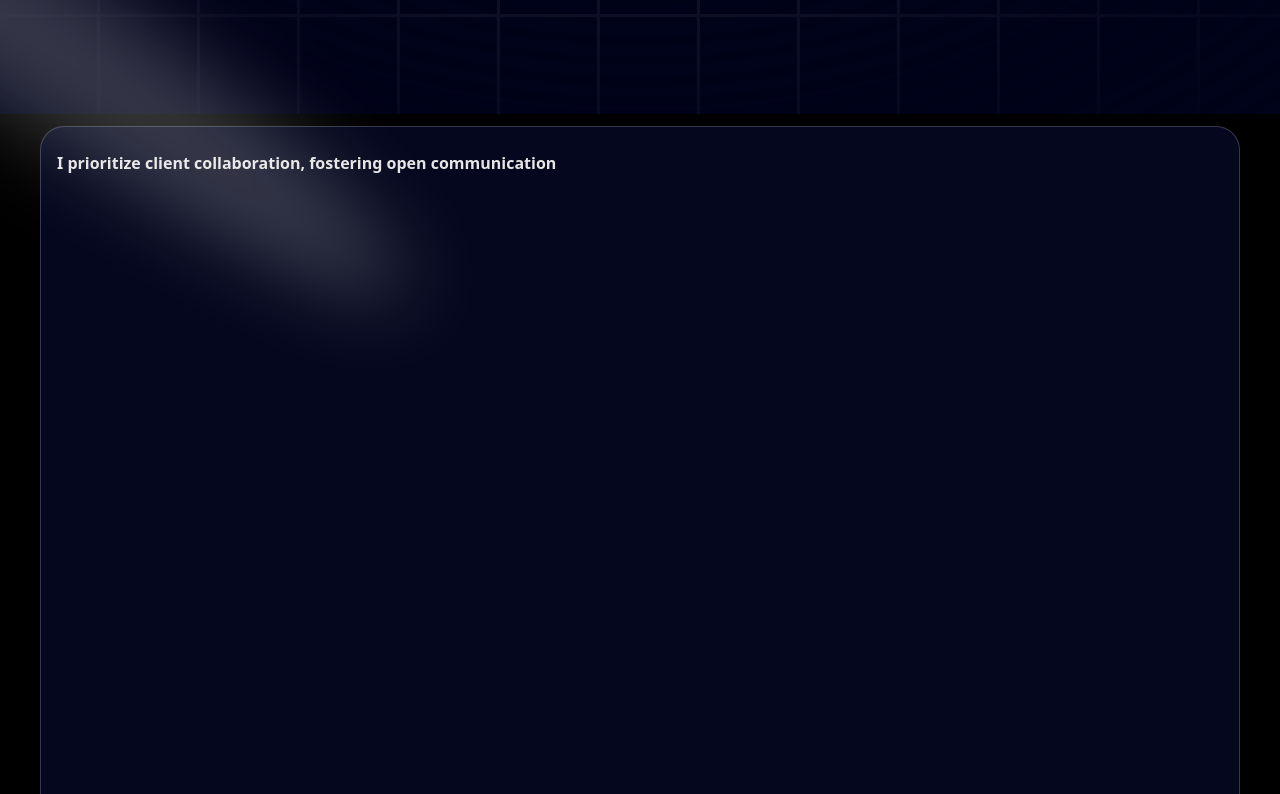
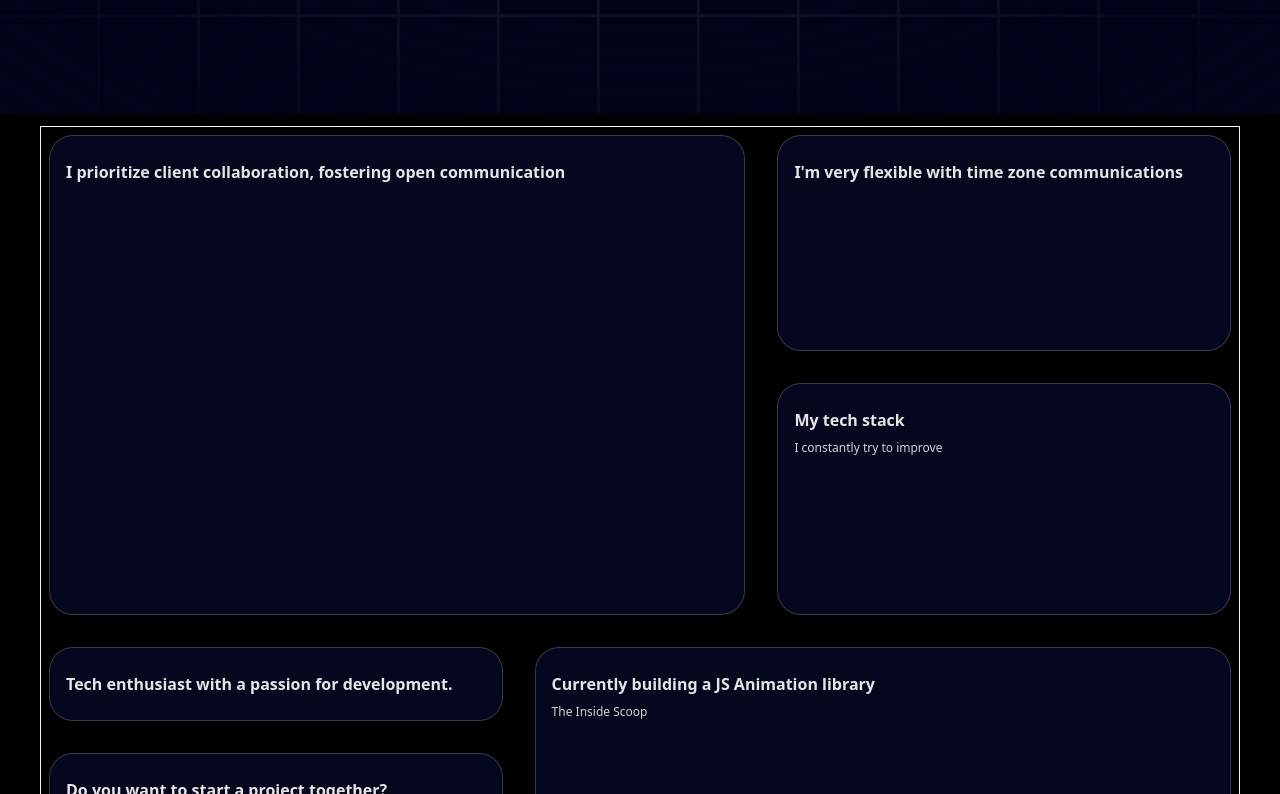
Before and after one commit to bomypoko/nextjs, a Next.js app: page / in a window 1280 px wide. Shown: the part 686-1480 px from the top of the page. Built offline with nearby package versions, Linux system fonts and the light colour scheme.

Commit message:
Define Grid Colum

```diff
--- a/src/components/ui/BentoGrid.tsx
+++ b/src/components/ui/BentoGrid.tsx
@@ -10,7 +10,7 @@ export const BentoGrid = ({
   return (
     <div
       className={cn(
-        "grid md:auto-rows-[18rem] grid-cols-1 md:grid-cols-3 gap-4 max-w-7xl mx-auto ",
+        "deBug mx-auto gap-4 lg:gap-8 grid grid-cols-1 md:grid-cols-6 lg:grid-cols-5",
         className
       )}
     >
```
